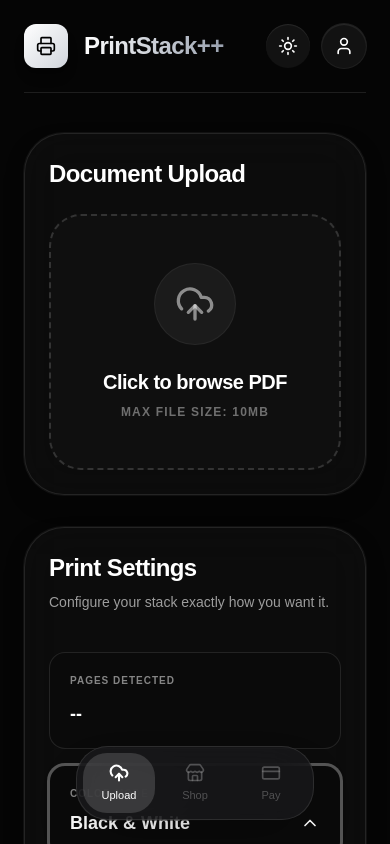
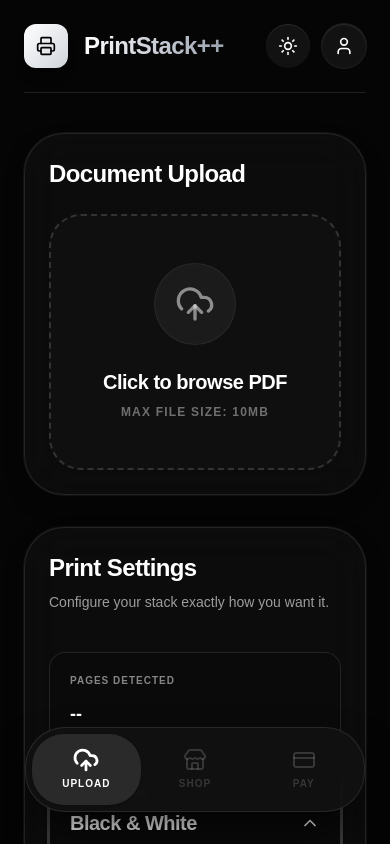
Before and after one commit to tanmay-mevada/Print-Stack, a Next.js app: page /student/dashboard in a window 390 px wide. Both pictures are taken after a click on the element "Black & White". Shown: the top 844 px of the page. Built offline with nearby package versions, Linux system fonts and the light colour scheme; no server answers.

Commit message:
resolve build error

```diff
--- a/src/app/student/dashboard/page.tsx
+++ b/src/app/student/dashboard/page.tsx
@@ -13,7 +13,7 @@ import {
 import { useTheme } from '@/context/ThemeContext'
 
 // ============================================================================
-// CUSTOM DROP-DOWN COMPONENT (Replaces native <select> for perfect styling)
+// CUSTOM DROP-DOWN COMPONENT
 // ============================================================================
 function CustomSelect({ label, value, options, onChange, isDark }: any) {
     const [isOpen, setIsOpen] = useState(false)
@@ -36,34 +36,37 @@ function CustomSelect({ label, value, options, onChange, isDark }: any) {
             ref={dropdownRef}
             className={`relative p-5 rounded-2xl border transition-all duration-300 ${
                 isDark ? 'bg-[#0A0A0A] border-white/10 hover:border-white/20' : 'bg-stone-50 border-stone-200/60 hover:border-stone-300'
-            } ${isOpen ? (isDark ? 'ring-2 ring-white/30 border-white/30' : 'ring-2 ring-stone-900/20 border-stone-900') : ''}`}
+            } ${isOpen ? (isDark ? 'ring-2 ring-white/20 border-white/20' : 'ring-2 ring-stone-900/20 border-stone-900') : ''}`}
         >
             <label className={`block text-[10px] font-bold mb-2 uppercase tracking-widest ${isDark ? 'text-white/50' : 'text-stone-500'}`}>
                 {label}
             </label>
             <div
                 onClick={() => setIsOpen(!isOpen)}
-                className="w-full bg-transparent font-black text-lg outline-none cursor-pointer flex justify-between items-center select-none"
+                className="w-full bg-transparent font-black text-xl tracking-tight outline-none cursor-pointer flex justify-between items-center select-none"
             >
                 {selectedOption?.label}
                 <ChevronDown className={`w-5 h-5 transition-transform duration-300 ${isOpen ? 'rotate-180' : ''}`} />
             </div>
 
+            {/* THE DROPDOWN MENU */}
             {isOpen && (
-                <div className={`absolute left-0 right-0 top-[calc(100%+8px)] z-50 rounded-xl overflow-hidden shadow-2xl border backdrop-blur-2xl animate-in fade-in zoom-in-95 duration-200 ${
-                    isDark ? 'bg-[#111111]/95 border-white/10 shadow-black/50' : 'bg-white/95 border-stone-200 shadow-stone-300/50'
+                <div className={`absolute left-0 right-0 top-[calc(100%+12px)] z-[999] rounded-2xl overflow-hidden shadow-2xl border py-2 animate-in fade-in zoom-in-95 duration-200 ${
+                    isDark ? 'bg-[#18181b] border-white/10 shadow-black/80' : 'bg-white border-stone-200 shadow-stone-300/50'
                 }`}>
                     {options.map((opt: any) => (
                         <div
                             key={opt.value}
                             onClick={() => { onChange(opt.value); setIsOpen(false); }}
-                            className={`px-5 py-4 font-bold cursor-pointer transition-all ${
+                            className={`px-5 py-3.5 font-bold cursor-pointer transition-all flex items-center justify-between ${
                                 value === opt.value
-                                ? (isDark ? 'bg-white/10 text-white' : 'bg-stone-100 text-stone-900')
-                                : (isDark ? 'text-white/70 hover:bg-white/5 hover:text-white' : 'text-stone-600 hover:bg-stone-50 hover:text-stone-900')
+                                ? (isDark ? 'text-white bg-white/5' : 'text-stone-900 bg-stone-50')
+                                : (isDark ? 'text-white/50 hover:bg-white/5 hover:text-white' : 'text-stone-500 hover:bg-stone-50 hover:text-stone-900')
                             }`}
                         >
                             {opt.label}
+                            {/* Shows a checkmark on the currently selected item */}
+                            {value === opt.value && <CheckCircle2 className={`w-4 h-4 ${isDark ? 'text-white' : 'text-stone-900'}`} />}
                         </div>
                     ))}
                 </div>
@@ -80,6 +83,29 @@ export default function StudentDashboardPage() {
     const [orders, setOrders] = useState<any[]>([])
 
     const profileDropdownRef = useRef<HTMLDivElement>(null)
+
+    // ====== MOBILE SWIPE NAVIGATION LOGIC ======
+    const mobileNavRef = useRef<HTMLDivElement>(null)
+    const [isDraggingNav, setIsDraggingNav] = useState(false)
+
+    const handleNavPointerMove = (e: React.PointerEvent) => {
+        if (!isDraggingNav || !mobileNavRef.current) return;
+
+        const rect = mobileNavRef.current.getBoundingClientRect();
+        // Calculate where the finger is across the bar (0 to width)
+        const x = Math.max(0, Math.min(e.clientX - rect.left, rect.width - 1));
+        const section = Math.floor((x / rect.width) * 3); // Evaluates to 0, 1, or 2
+
+        // Slide to the step ONLY if they have unlocked it!
+        if (section === 0 && step !== 1) {
+            setStep(1);
+        } else if (section === 1 && step !== 2 && file) {
+            setStep(2);
+        } else if (section === 2 && step !== 3 && file && selectedShopId) {
+            setStep(3);
+        }
+    };
+    // ===========================================
 
     const [printConfig, setPrintConfig] = useState<{
         print_type: 'BW' | 'COLOR';
@@ -217,51 +243,86 @@ export default function StudentDashboardPage() {
             : 'bg-[#f4f4f0] text-stone-900 selection:bg-stone-900/20'
         }`}>
 
+            {/* ================= FLOATING MOBILE PROGRESS BAR ================= */}
             {step < 4 && (
-                <div className="fixed sm:hidden bottom-6 left-1/2 -translate-x-1/2 z-50">
-                    <div className={`flex items-center gap-1 p-1.5 rounded-[2rem] border backdrop-blur-xl shadow-2xl ${
-                        isDark ? 'bg-[#18181b]/80 border-white/10' : 'bg-white/90 border-stone-200'
-                    }`}>
+                <div className="fixed sm:hidden bottom-8 left-1/2 -translate-x-1/2 w-[92%] max-w-[340px] z-[100] animate-in slide-in-from-bottom-10 duration-700">
+                    <div
+                        ref={mobileNavRef}
+                        onPointerDown={(e) => { setIsDraggingNav(true); (e.target as HTMLElement).releasePointerCapture(e.pointerId); }}
+                        onPointerMove={handleNavPointerMove}
+                        onPointerUp={() => setIsDraggingNav(false)}
+                        onPointerLeave={() => setIsDraggingNav(false)}
+                        onPointerCancel={() => setIsDraggingNav(false)}
+                        className={`relative flex items-center p-1.5 rounded-[2.5rem] border backdrop-blur-2xl shadow-2xl transition-colors duration-500 touch-none select-none overflow-hidden cursor-pointer ${
+                            isDark ? 'bg-[#111111]/95 border-white/10 shadow-black/80' : 'bg-white/95 border-stone-200 shadow-stone-300/50'
+                        }`}
+                    >
+                        {/* The Sliding Active Pill */}
+                        <div
+                            className={`absolute top-1.5 bottom-1.5 w-[calc(33.333%-4px)] rounded-[2rem] transition-all duration-300 ease-out shadow-sm pointer-events-none ${
+                                isDark ? 'bg-[#2a2a2a]' : 'bg-stone-100'
+                            }`}
+                            style={{
+                                left: step === 1 ? '6px' : step === 2 ? 'calc(33.333% + 2px)' : 'calc(66.666% - 2px)'
+                            }}
+                        />
+
+                        <div className="relative z-10 grid grid-cols-3 w-full">
+                            {/* Step 1: Upload */}
                             <button
                                 onClick={() => setStep(1)}
-                            className={`flex flex-col items-center justify-center w-[72px] py-2.5 rounded-[1.5rem] transition-all duration-200 ${
+                                className={`flex flex-col items-center justify-center w-full py-3.5 transition-all duration-300 ${
                                     step === 1
-                                ? (isDark ? 'bg-white/15 text-white' : 'bg-stone-200 text-stone-900')
-                                : (isDark ? 'text-white/50 hover:text-white' : 'text-stone-400 hover:text-stone-600')
+                                    ? (isDark ? 'text-white' : 'text-stone-900')
+                                    : (step > 1 ? (isDark ? 'text-white hover:text-white/80' : 'text-stone-900 hover:text-stone-700') : (isDark ? 'text-white/40' : 'text-stone-400'))
                                 }`}
                             >
-                            <UploadCloud className="w-5 h-5 mb-1" strokeWidth={step === 1 ? 2.5 : 2} />
-                            <span className="text-[11px] font-medium">Upload</span>
+                                {step > 1 ? (
+                                    <CheckCircle2 className="w-6 h-6 mb-1 text-green-500 animate-in zoom-in duration-300" />
+                                ) : (
+                                    <UploadCloud className={`w-6 h-6 mb-1 transition-transform duration-300 ${step === 1 ? 'scale-110' : ''}`} strokeWidth={step === 1 ? 2.5 : 2} />
+                                )}
+                                <span className="text-[10px] font-black tracking-widest uppercase">Upload</span>
                             </button>
 
+                            {/* Step 2: Shop */}
                             <button
                                 onClick={() => { if (file) setStep(2) }}
-                            className={`flex flex-col items-center justify-center w-[72px] py-2.5 rounded-[1.5rem] transition-all duration-200 ${!file && 'opacity-50'} ${
+                                className={`flex flex-col items-center justify-center w-full py-3.5 transition-all duration-300 ${
                                     step === 2
-                                ? (isDark ? 'bg-white/15 text-white' : 'bg-stone-200 text-stone-900')
-                                : (isDark ? 'text-white/50 hover:text-white' : 'text-stone-400 hover:text-stone-600')
-                            }`}
+                                    ? (isDark ? 'text-white' : 'text-stone-900')
+                                    : (step > 2 ? (isDark ? 'text-white hover:text-white/80' : 'text-stone-900 hover:text-stone-700') : (isDark ? 'text-white/40' : 'text-stone-400'))
+                                } ${!file && step !== 2 ? 'opacity-40' : ''}`}
                             >
-                            <Store className="w-5 h-5 mb-1" strokeWidth={step === 2 ? 2.5 : 2} />
-                            <span className="text-[11px] font-medium">Shop</span>
+                                {step > 2 ? (
+                                    <CheckCircle2 className="w-6 h-6 mb-1 text-green-500 animate-in zoom-in duration-300" />
+                                ) : (
+                                    <Store className={`w-6 h-6 mb-1 transition-transform duration-300 ${step === 2 ? 'scale-110' : ''}`} strokeWidth={step === 2 ? 2.5 : 2} />
+                                )}
+                                <span className="text-[10px] font-black tracking-widest uppercase">Shop</span>
                             </button>
 
+                            {/* Step 3: Checkout */}
                             <button
                                 onClick={() => { if (file && selectedShopId) setStep(3) }}
-                            className={`flex flex-col items-center justify-center w-[72px] py-2.5 rounded-[1.5rem] transition-all duration-200 ${(!file || !selectedShopId) && 'opacity-50'} ${
+                                className={`flex flex-col items-center justify-center w-full py-3.5 transition-all duration-300 ${
                                     step === 3
-                                ? (isDark ? 'bg-white/15 text-white' : 'bg-stone-200 text-stone-900')
-                                : (isDark ? 'text-white/50 hover:text-white' : 'text-stone-400 hover:text-stone-600')
-                            }`}
+                                    ? (isDark ? 'text-white' : 'text-stone-900')
+                                    : (isDark ? 'text-white/40' : 'text-stone-400')
+                                } ${(!file || !selectedShopId) && step !== 3 ? 'opacity-40' : ''}`}
                             >
-                            <CreditCard className="w-5 h-5 mb-1" strokeWidth={step === 3 ? 2.5 : 2} />
-                            <span className="text-[11px] font-medium">Pay</span>
+                                <CreditCard className={`w-6 h-6 mb-1 transition-transform duration-300 ${step === 3 ? 'scale-110' : ''}`} strokeWidth={step === 3 ? 2.5 : 2} />
+                                <span className="text-[10px] font-black tracking-widest uppercase">Pay</span>
                             </button>
+                        </div>
+
                     </div>
                 </div>
             )}
+
             <div className="p-6 sm:p-8 max-w-5xl mx-auto relative">
 
+                {/* ================= NAVBAR ================= */}
                 <div className={`flex justify-between items-center pb-6 mb-10 relative transition-colors duration-500 border-b ${isDark ? 'border-white/10' : 'border-stone-200/60'}`}>
                     <div className="flex items-center gap-4">
                         <div className={`w-11 h-11 rounded-xl flex items-center justify-center shadow-lg transition-colors duration-300 ${
@@ -324,26 +385,66 @@ export default function StudentDashboardPage() {
                     </div>
                 </div>
 
+                {/* ================= DESKTOP PROGRESS TRACKER ================= */}
                 {step < 4 && (
-                    <div className="hidden sm:flex items-center gap-5 mb-12 overflow-x-auto pb-4 no-scrollbar text-sm font-bold uppercase tracking-widest">
-                        <div className={`flex items-center gap-3 shrink-0 transition-colors duration-500 ${step >= 1 ? (isDark ? 'text-white' : 'text-stone-900') : (isDark ? 'text-white/30' : 'text-stone-400')}`}>
-                            <span className={`w-8 h-8 flex items-center justify-center rounded-full border transition-all duration-500 ${step >= 1 ? (isDark ? 'border-white bg-white text-black shadow-[0_0_15px_rgba(255,255,255,0.3)]' : 'border-stone-900 bg-stone-900 text-white shadow-md') : ''}`}>1</span> UPLOAD
-                        </div>
-                        <div className={`h-[2px] w-20 shrink-0 rounded-full transition-colors duration-500 ${isDark ? 'bg-white/10' : 'bg-stone-200'}`}>
-                            <div className={`h-full bg-current transition-all duration-700 ease-in-out ${step >= 2 ? 'w-full' : 'w-0'} ${isDark ? 'text-white' : 'text-stone-900'}`} />
-                        </div>
-                        <div className={`flex items-center gap-3 shrink-0 transition-colors duration-500 ${step >= 2 ? (isDark ? 'text-white' : 'text-stone-900') : (isDark ? 'text-white/30' : 'text-stone-400')}`}>
-                            <span className={`w-8 h-8 flex items-center justify-center rounded-full border transition-all duration-500 ${step >= 2 ? (isDark ? 'border-white bg-white text-black shadow-[0_0_15px_rgba(255,255,255,0.3)]' : 'border-stone-900 bg-stone-900 text-white shadow-md') : (isDark ? 'border-white/30' : 'border-stone-300')}`}>2</span> SELECT SHOP
-                        </div>
-                        <div className={`h-[2px] w-20 shrink-0 rounded-full transition-colors duration-500 ${isDark ? 'bg-white/10' : 'bg-stone-200'}`}>
-                            <div className={`h-full bg-current transition-all duration-700 ease-in-out ${step >= 3 ? 'w-full' : 'w-0'} ${isDark ? 'text-white' : 'text-stone-900'}`} />
-                        </div>
-                        <div className={`flex items-center gap-3 shrink-0 transition-colors duration-500 ${step >= 3 ? (isDark ? 'text-white' : 'text-stone-900') : (isDark ? 'text-white/30' : 'text-stone-400')}`}>
-                            <span className={`w-8 h-8 flex items-center justify-center rounded-full border transition-all duration-500 ${step >= 3 ? (isDark ? 'border-white bg-white text-black shadow-[0_0_15px_rgba(255,255,255,0.3)]' : 'border-stone-900 bg-stone-900 text-white shadow-md') : (isDark ? 'border-white/30' : 'border-stone-300')}`}>3</span> CHECKOUT
+                    <div className="hidden sm:flex justify-center mb-12 animate-in fade-in slide-in-from-top-4 duration-700">
+                        <div className={`inline-flex items-center p-2 rounded-full border backdrop-blur-xl shadow-xl transition-all duration-500 ${
+                            isDark ? 'bg-[#111111]/80 border-white/10 ring-1 ring-white/5' : 'bg-white/90 border-stone-200 shadow-stone-200/50'
+                        }`}>
+                            <button
+                                onClick={() => setStep(1)}
+                                className={`flex items-center gap-3 px-6 py-3 rounded-full transition-all duration-300 ${
+                                    step === 1
+                                    ? (isDark ? 'bg-white text-black shadow-[0_0_20px_rgba(255,255,255,0.2)]' : 'bg-stone-900 text-white shadow-lg')
+                                    : (step > 1 ? (isDark ? 'text-white hover:bg-white/10' : 'text-stone-900 hover:bg-stone-100') : (isDark ? 'text-white/40' : 'text-stone-400'))
+                                }`}
+                            >
+                                {step > 1 ? (
+                                    <CheckCircle2 className={`w-5 h-5 ${isDark ? 'text-green-400' : 'text-green-600'}`} />
+                                ) : (
+                                    <UploadCloud className="w-5 h-5" />
+                                )}
+                                <span className="text-sm font-black tracking-widest uppercase">1. Upload</span>
+                            </button>
+
+                            <div className={`w-8 h-[2px] rounded-full mx-2 ${isDark ? 'bg-white/10' : 'bg-stone-200'}`} />
+
+                            <button
+                                onClick={() => { if (file) setStep(2) }}
+                                disabled={!file}
+                                className={`flex items-center gap-3 px-6 py-3 rounded-full transition-all duration-300 disabled:cursor-not-allowed ${
+                                    step === 2
+                                    ? (isDark ? 'bg-white text-black shadow-[0_0_20px_rgba(255,255,255,0.2)]' : 'bg-stone-900 text-white shadow-lg')
+                                    : (step > 2 ? (isDark ? 'text-white hover:bg-white/10' : 'text-stone-900 hover:bg-stone-100') : (isDark ? 'text-white/40' : 'text-stone-400'))
+                                }`}
+                            >
+                                {step > 2 ? (
+                                    <CheckCircle2 className={`w-5 h-5 ${isDark ? 'text-green-400' : 'text-green-600'}`} />
+                                ) : (
+                                    <Store className="w-5 h-5" />
+                                )}
+                                <span className="text-sm font-black tracking-widest uppercase">2. Shop</span>
+                            </button>
+
+                            <div className={`w-8 h-[2px] rounded-full mx-2 ${isDark ? 'bg-white/10' : 'bg-stone-200'}`} />
+
+                            <button
+                                onClick={() => { if (file && selectedShopId) setStep(3) }}
+                                disabled={!file || !selectedShopId}
+                                className={`flex items-center gap-3 px-6 py-3 rounded-full transition-all duration-300 disabled:cursor-not-allowed ${
+                                    step === 3
+                                    ? (isDark ? 'bg-white text-black shadow-[0_0_20px_rgba(255,255,255,0.2)]' : 'bg-stone-900 text-white shadow-lg')
+                                    : (isDark ? 'text-white/40' : 'text-stone-400')
+                                }`}
+                            >
+                                <CreditCard className="w-5 h-5" />
+                                <span className="text-sm font-black tracking-widest uppercase">3. Pay</span>
+                            </button>
                         </div>
                     </div>
                 )}
 
+                {/* ================= STEP 1: UPLOAD & SETTINGS ================= */}
                 {step === 1 && (
                     <div className="space-y-8 animate-in fade-in slide-in-from-bottom-4 duration-700">
                         <div className={`border rounded-[2.5rem] p-6 sm:p-10 transition-all duration-500 backdrop-blur-xl ${
@@ -410,7 +511,6 @@ export default function StudentDashboardPage() {
                                     </div>
                                 </div>
 
-                                {/* REPLACED: Color Mode Dropdown */}
                                 <CustomSelect
                                     label="Color Mode"
                                     value={printConfig.print_type}
@@ -422,7 +522,6 @@ export default function StudentDashboardPage() {
                                     isDark={isDark}
                                 />
 
-                                {/* REPLACED: Layout Dropdown */}
                                 <CustomSelect
                                     label="Layout"
                                     value={printConfig.sided}
@@ -478,7 +577,6 @@ export default function StudentDashboardPage() {
                                 </div>
                                 <div className="grid grid-cols-1 sm:grid-cols-2 gap-5">
                                     {activeOrders.map(order => {
-                                        // Extraction for nice file name display
                                         const fileName = order.file_path
                                             ? order.file_path.split('-').slice(1).join('-')
                                             : 'Document.pdf';
@@ -494,7 +592,6 @@ export default function StudentDashboardPage() {
                                                         </p>
                                                         <p className="font-black text-xl tracking-tight mb-1">{order.shops?.name || 'Print Shop'}</p>
 
-                                                        {/* Document File Name Display */}
                                                         <div className={`flex items-center gap-2 text-sm font-bold truncate max-w-[200px] sm:max-w-[250px] ${isDark ? 'text-white/70' : 'text-stone-600'}`}>
                                                             <FileText className="w-4 h-4 shrink-0" />
                                                             <span className="truncate">{fileName}</span>
@@ -533,6 +630,7 @@ export default function StudentDashboardPage() {
                     </div>
                 )}
 
+                {/* ================= STEP 2: SHOP SELECTION ================= */}
                 {step === 2 && (
                     <div className="space-y-8 animate-in fade-in slide-in-from-right-8 duration-700">
                         <div className="flex justify-between items-end mb-8 px-2">
@@ -587,6 +685,7 @@ export default function StudentDashboardPage() {
                     </div>
                 )}
 
+                {/* ================= STEP 3: CHECKOUT ================= */}
                 {step === 3 && (
                     <div className="space-y-8 animate-in fade-in slide-in-from-right-8 duration-700 max-w-2xl mx-auto">
                         <div className="flex justify-between items-end mb-8 px-2">
@@ -643,6 +742,7 @@ export default function StudentDashboardPage() {
                     </div>
                 )}
 
+                {/* ================= STEP 4: SUCCESS ================= */}
                 {step === 4 && (
                     <div className="animate-in zoom-in-95 duration-700 max-w-lg mx-auto mt-12">
                         <div className={`border rounded-[3rem] p-12 sm:p-16 text-center backdrop-blur-xl ${
```
Also changed, not shown: src/app/shop/dashboard/orders/[id]/page.tsx (added). Lines whose indentation alone changed are shown as unchanged.
